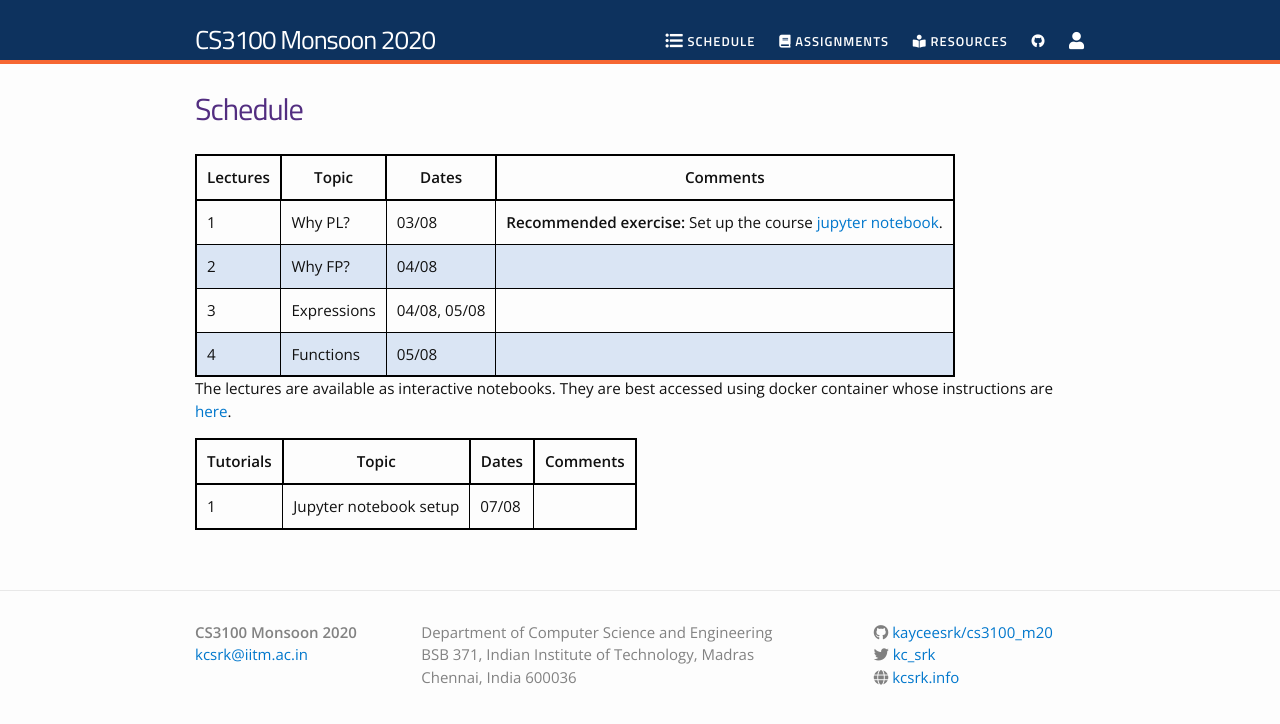
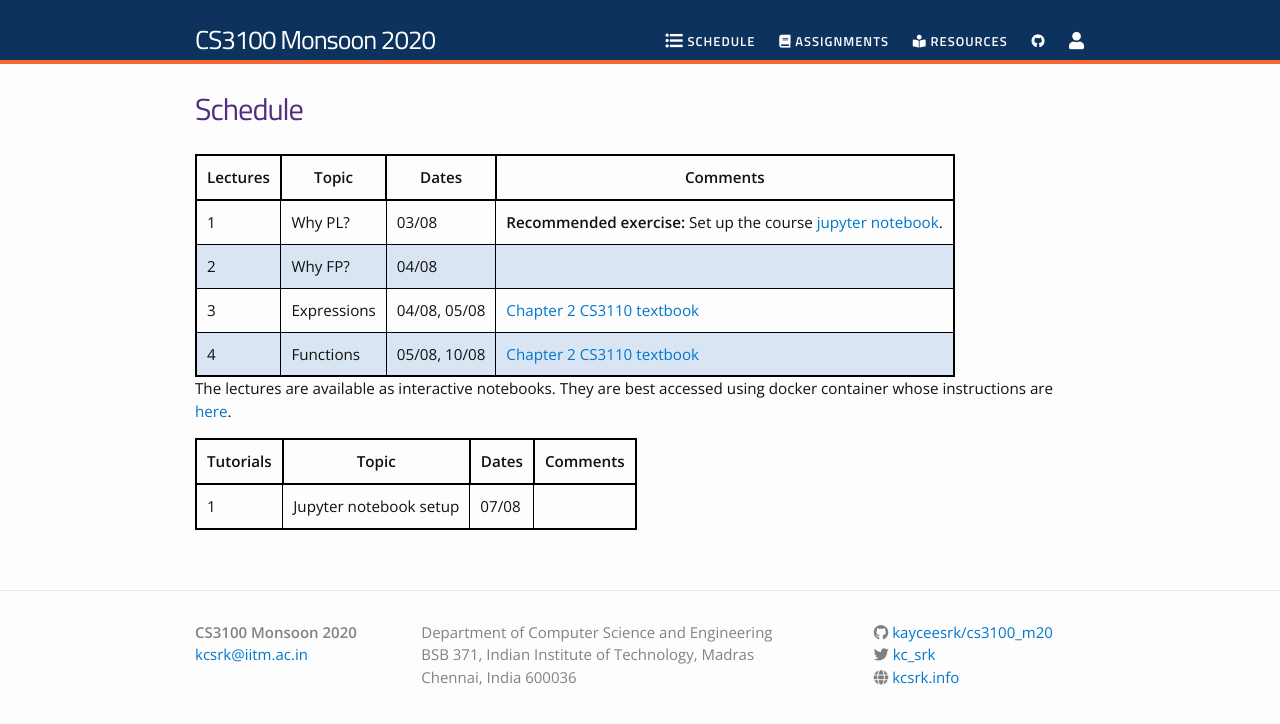
Before and after one commit to kayceesrk/cs3100_m20, a Jekyll site: the page built from schedule.md, in a window 1280 px wide. Shown: the top 724 px of the page. Built offline with Jekyll 4.4.1, drawn with Linux system fonts in a browser that asks for light colours; nearby versions of some CDN libraries.

Commit message:
Update schedule

```diff
--- a/schedule.md
+++ b/schedule.md
@@ -8,8 +8,8 @@ permalink: /schedule/
 |----------|-------|-------|----------|
 | 1 | Why PL? | 03/08 | **Recommended exercise:** Set up the course [jupyter notebook](https://github.com/kayceesrk/cs3100_m20#running-the-jupyter-notebooks). |
 | 2 | Why FP? | 04/08 | |
-| 3 | Expressions | 04/08, 05/08 | |
-| 4 | Functions | 05/08 | |
+| 3 | Expressions | 04/08, 05/08 | [Chapter 2 CS3110 textbook](https://www.cs.cornell.edu/courses/cs3110/2019sp/textbook/basics/intro.html) |
+| 4 | Functions | 05/08, 10/08 | [Chapter 2 CS3110 textbook](https://www.cs.cornell.edu/courses/cs3110/2019sp/textbook/basics/intro.html) |
 
 The lectures are available as interactive notebooks. They are best accessed
 using docker container whose instructions are
```
